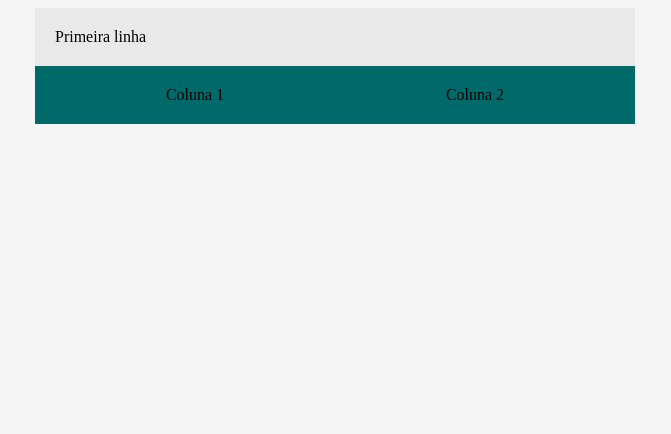
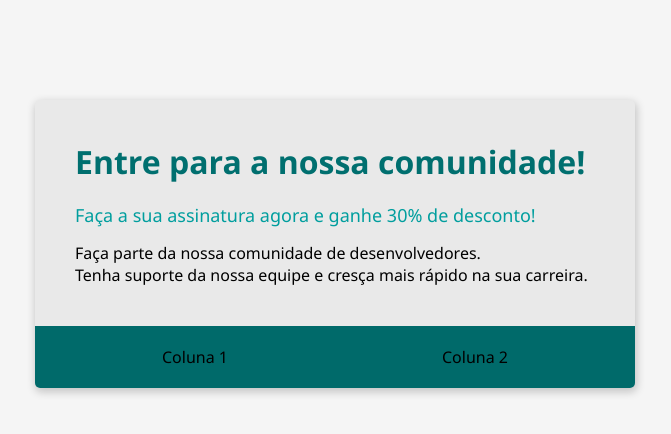
Before and after one commit to jjgirotto/bootcamp-devjr-mod02, a plain HTML site: page index.html in a window 1280 px wide. Shown: the whole page, without its empty margins (305-976 px from the left). Drawn offline with Linux system fonts and the light colour scheme.

Commit message:
Closes #3 - Criando cabeçalho

```diff
--- a/index.html
+++ b/index.html
@@ -7,16 +7,22 @@
     <style>
         body {
             background-color: #F5F5F5;
+            font-family: 'Segoe UI', Tahoma, Geneva, Verdana, sans-serif;
         }
 
         .container {
             background-color: #E9E9E9;
             margin: auto; /*centraliza o container*/
             width: 600px;
+            margin-top: 100px;
+            box-shadow: 1px 3px 8px 1px rgba(0, 0, 0, 0.2);
+            /* bordas: */
+            border-radius: 5px;
+            overflow: hidden;
         }
 
         .header {
-            padding: 20px;
+            padding: 40px;
         }
 
         .flex-container {
@@ -25,13 +31,34 @@
             justify-content: space-around;
             padding: 20px;
         }
+        .header-title {
+            color: #006F6F;
+            font-size: 32px;
+            font-weight: 700;
+            margin-bottom: 20px;
+        }
+        .header-subtitle {
+            color: #009E9E;
+            font-size: 18px;
+            font-weight: 500;
+            margin-bottom: 15px;
+        }
     </style>
 
 </head>
 <body>
     <div class="container">
         <div class="header">
-            Primeira linha
+            <div class="header-title">
+                Entre para a nossa comunidade!
+            </div>
+            <div class="header-subtitle">
+                Faça a sua assinatura agora e ganhe 30% de desconto!
+            </div>
+            <div>
+                Faça parte da nossa comunidade de desenvolvedores. <br>
+                Tenha suporte da nossa equipe e cresça mais rápido na sua carreira.
+            </div>
         </div>
         <div class="flex-container"> <!--deixa uma coluna ao lado da outra-->
             <div>
```
